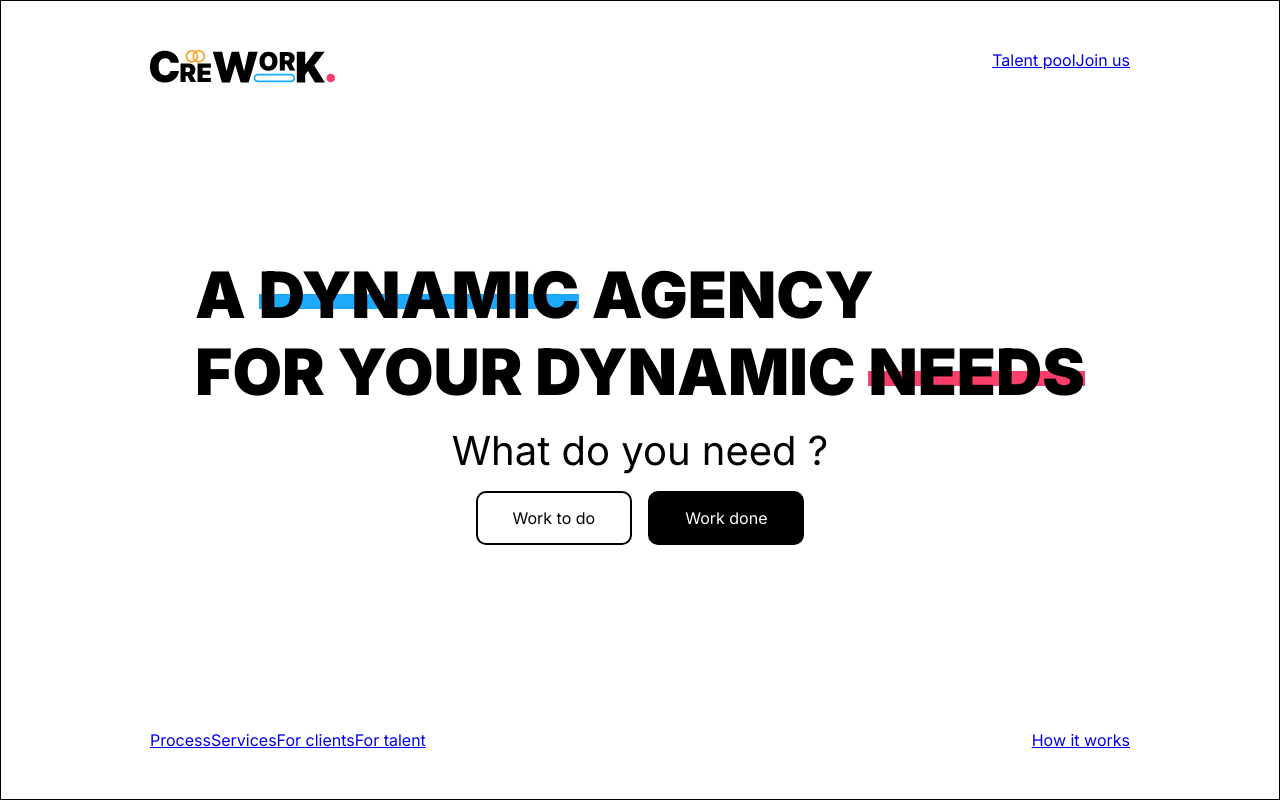
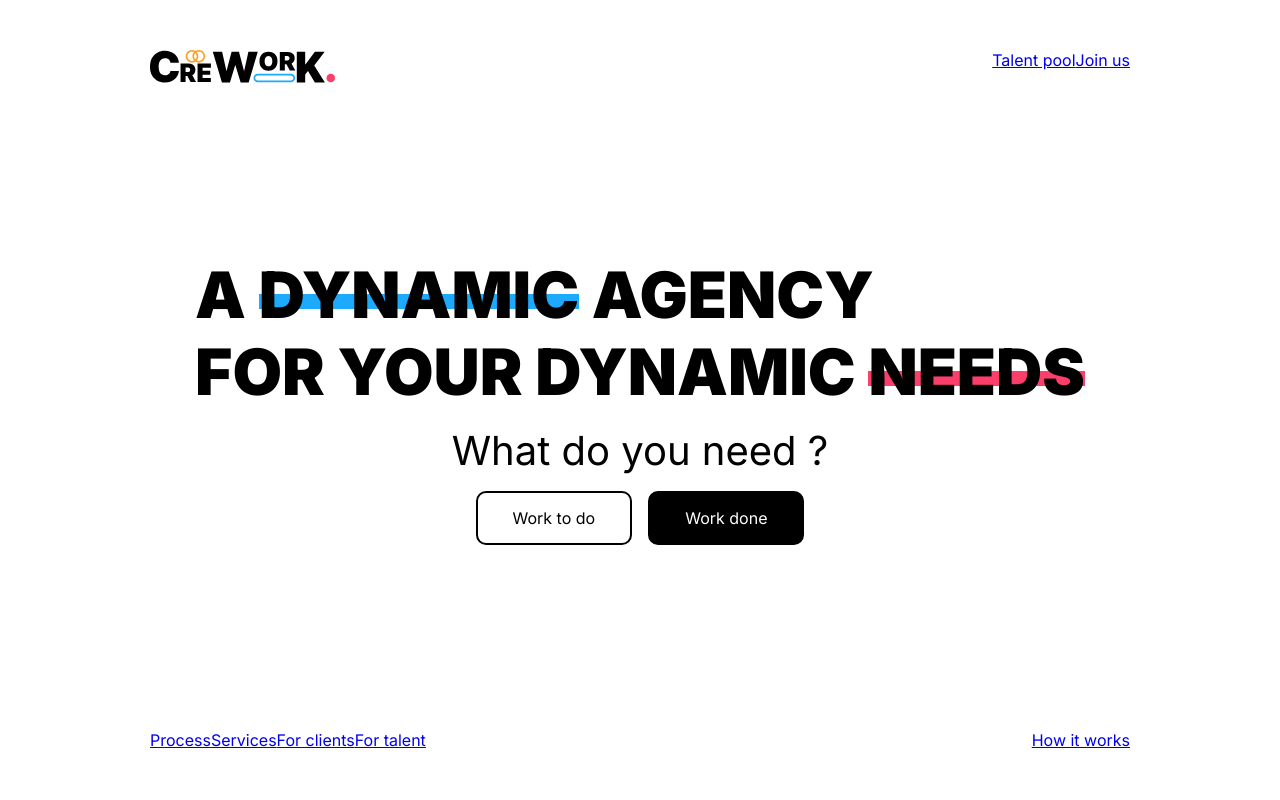
Before and after one commit to wadze213/crework-source, a React (Create React App) app in the folder crework/: page / in a window 1280 px wide. Shown: the top 800 px of the page. Built offline with nearby package versions, Linux system fonts and the light colour scheme.

Commit message:
Added the scroll-snap

```diff
--- a/crework/src/components/component-styles/styles.css
+++ b/crework/src/components/component-styles/styles.css
@@ -1,3 +1,10 @@
+main{
+    overflow-y: auto;
+    overscroll-behavior: contain;
+    scroll-snap-type: y mandatory;
+    height: 100vh;
+    width: 100%;
+}
 /* Parent element styling */
 section{
     display: flex;
@@ -6,9 +13,7 @@ section{
     align-items: center;
     width: 100vw;
     min-height: 100vh;
-
-    border: 1px solid black;
-    /* scroll-snap-align: start; */
+    scroll-snap-align: center;
 }
 /* Typography */
 h1{
```
